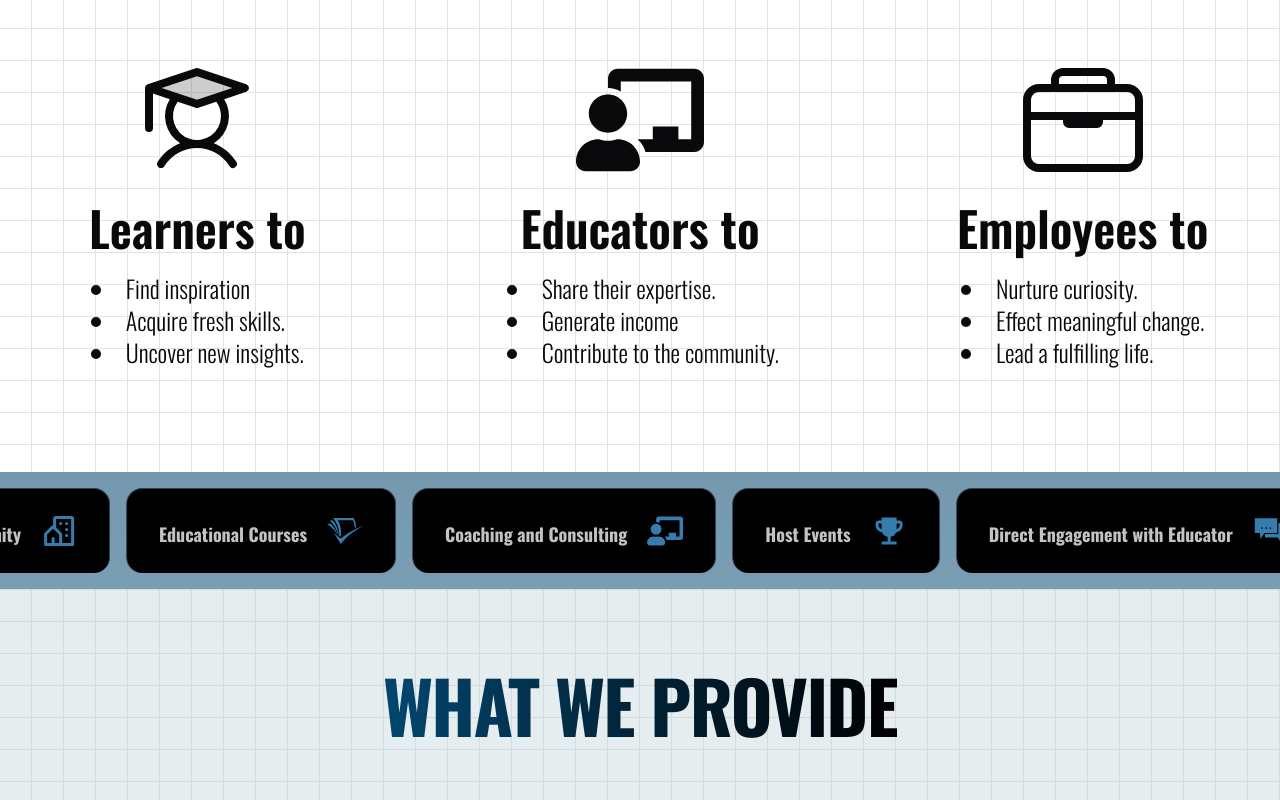
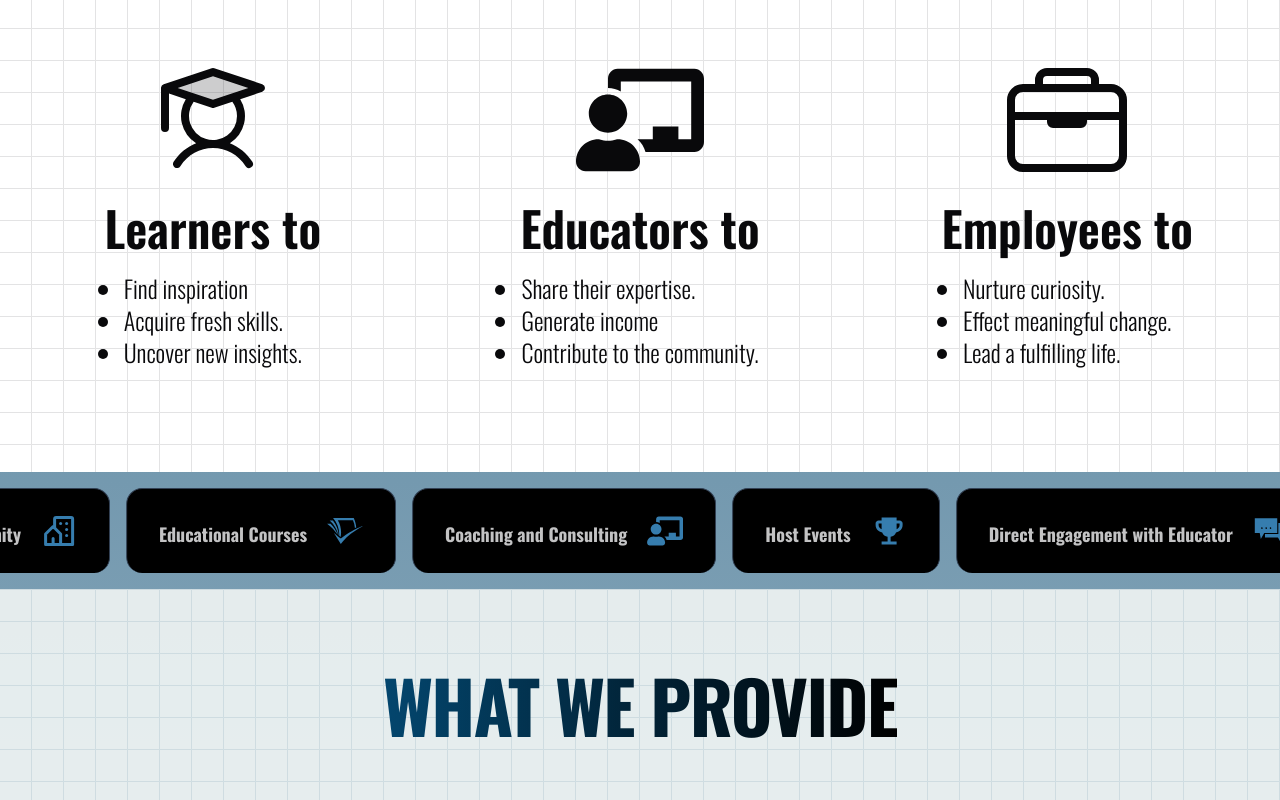
Before and after one commit to deauthe/edlern, a Next.js app: page / in a window 1280 px wide. Shown: the part 2004-2804 px from the top of the page. Built offline with nearby package versions, Linux system fonts and the light colour scheme; no server answers.

Commit message:
minor fixes

```diff
--- a/src/components/Empower/Empower.tsx
+++ b/src/components/Empower/Empower.tsx
@@ -45,7 +45,7 @@ const Section = (data: SectionParams) => {
 			<div className="lg:text-5xl md:text-5xl text-4xl font-semibold ">
 				{data.heading}
 			</div>
-			<ul className="list-disc text-left mx-auto md:w-fit w-[180px] text-nowrap  lg:text-2xl md:text-2xl text-lg font-normal list-inside  ">
+			<ul className="list-disc text-left mx-auto md:w-fit w-[180px] text-nowrap  lg:text-2xl md:text-2xl text-lg font-normal list-outside  ">
 				{data.keypoints.map((keyPoint, index) => {
 					return <li key={index}>{keyPoint}</li>;
 				})}
--- a/src/components/signup/signUpForm.tsx
+++ b/src/components/signup/signUpForm.tsx
@@ -215,7 +215,7 @@ const SignUpForm = ({ onSubmit }: FormProps) => {
 							render={({ field }) => (
 								<FormItem>
 									<FormLabel className="text-lg text-semibold">
-										more about your field
+										More about your field
 									</FormLabel>
 									<FormControl>
 										<Input
```
